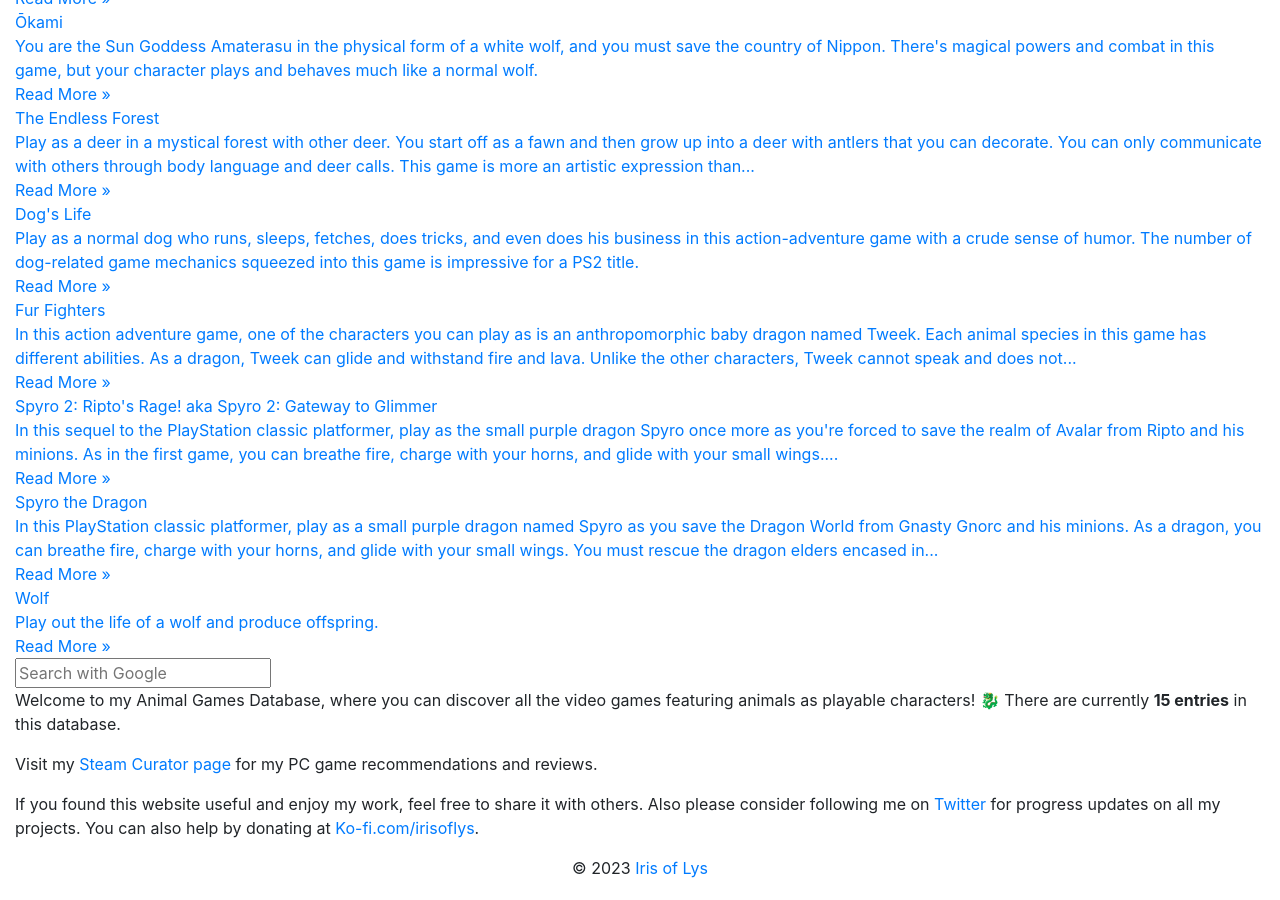
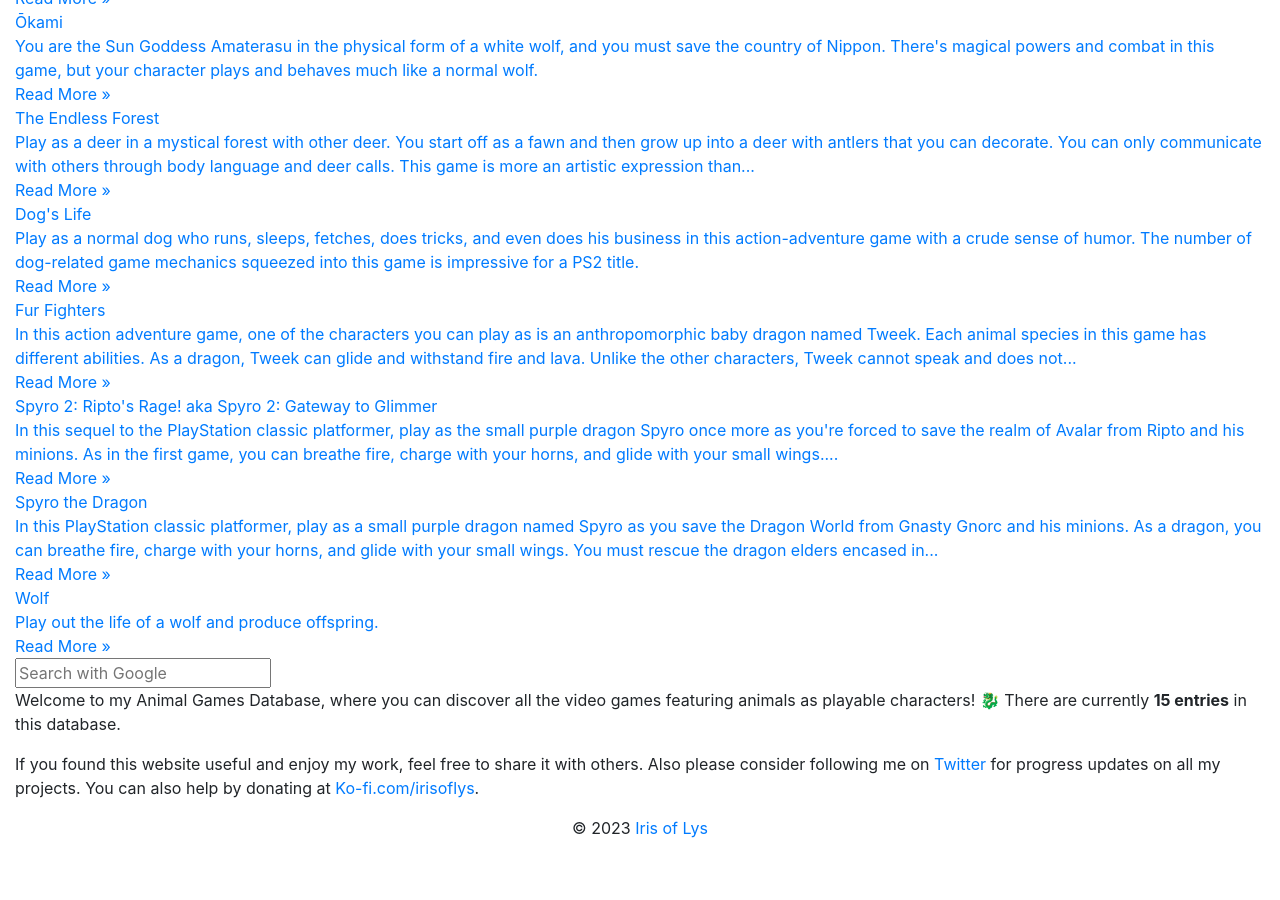
Before and after one commit to byliz/animal-game-database, a Jekyll site: the page built from index.html, in a window 1280 px wide and 900 px high, scrolled down 764 px. Built offline with Jekyll 4.4.1, drawn with Linux system fonts in a browser that asks for light colours; nearby versions of some CDN libraries; the list of posts is cut into pages by our own code; after the commit the page ends 1624 px from its top, so only the background shows below that.

Commit message:
Update about.html

```diff
--- a/_includes/about.html
+++ b/_includes/about.html
@@ -2,7 +2,7 @@
 
 <p>Welcome to my Animal Games Database, where you can discover all the video games featuring animals as playable characters! 🐉 There are currently <strong>{{ site.posts | size }} entries</strong> in this database.</p>
 
-<p>Visit my <a href="https://store.steampowered.com/curator/38329046/">Steam Curator page</a> for my PC game recommendations and reviews.</p>
+<!--<p>Visit my <a href="https://store.steampowered.com/curator/38329046/">Steam Curator page</a> for my PC game recommendations and reviews.</p>-->
 
 <p style="padding-bottom: 0px;">If you found this website useful and enjoy my work, feel free to share it with others. Also please consider following me on <a href="http://twitter.com/irisoflys" target="_blank">Twitter</a> for progress updates on all my projects. You can also help by donating at <a href="https://ko-fi.com/irisoflys" target="_blank">Ko-fi.com/irisoflys</a>.</p>
 
```
